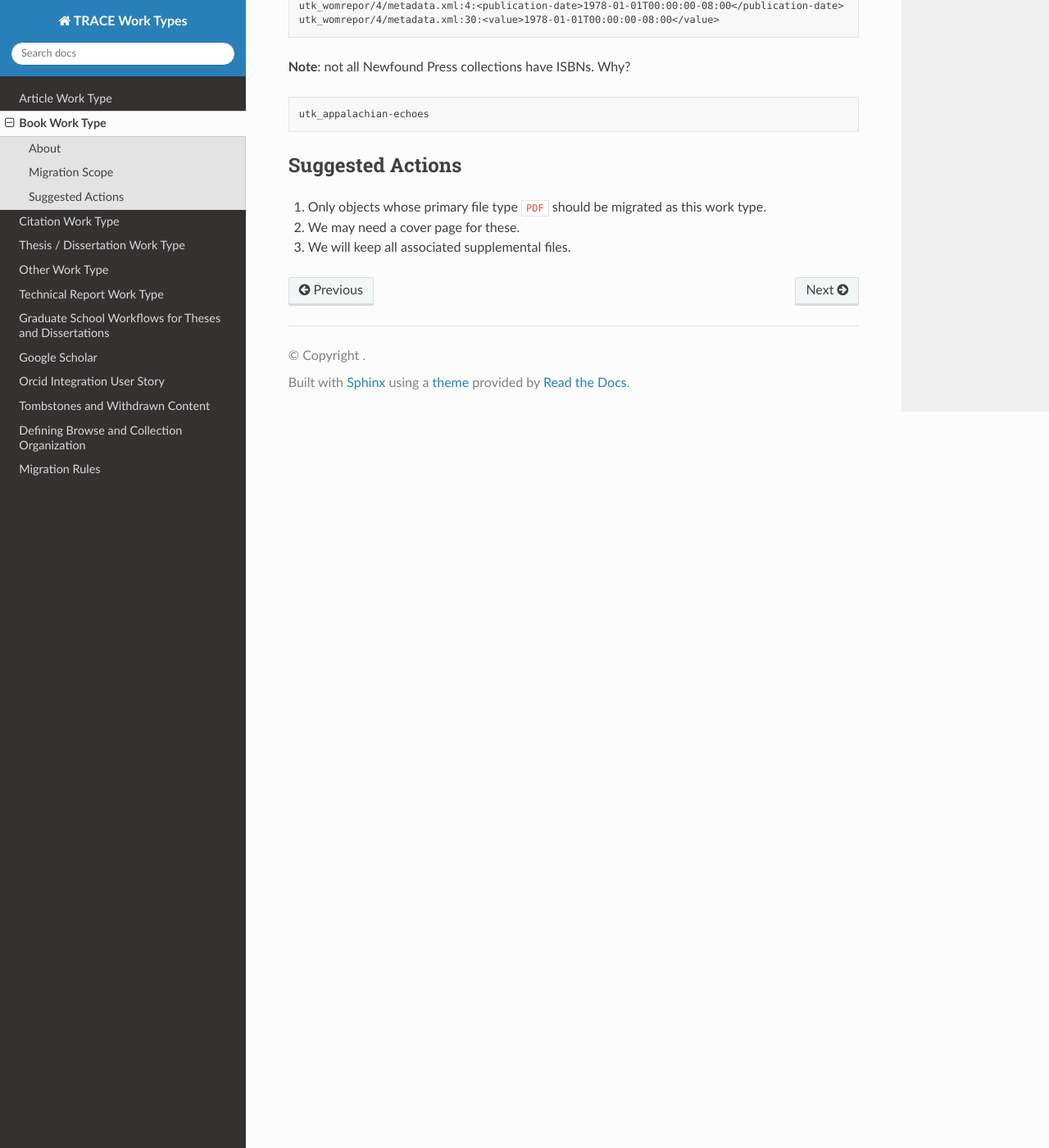
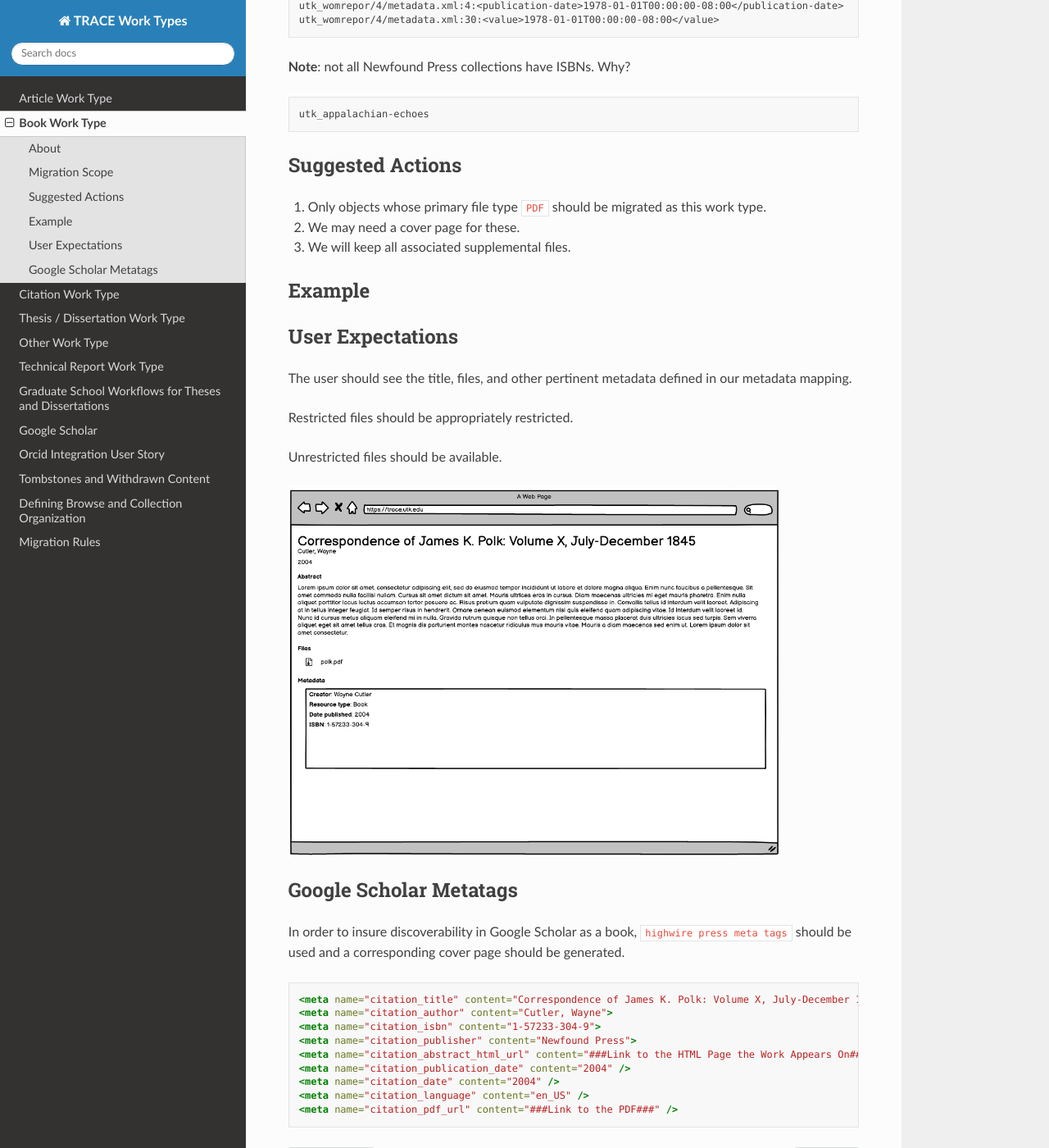
Before and after one commit to utkdigitalinitiatives/trace_work_types_planning, a Sphinx documentation site: the page built from docs/source/contents/book.rst, in a window 1280 px wide and 1400 px high, scrolled down 8719 px. Shown: the whole window at 82% size. Built offline with Sphinx 7.4.7 and the Read the Docs theme 2.0.0, drawn with Linux system fonts in a browser that asks for light colours.

Commit message:
Update book.

```diff
--- a/docs/source/contents/book.rst
+++ b/docs/source/contents/book.rst
@@ -520,3 +520,38 @@ Suggested Actions
 1. Only objects whose primary file type :code:`PDF` should be migrated as this work type.
 2. We may need a cover page for these.
 3. We will keep all associated supplemental files.
+
+Example
+-------
+
+User Expectations
+-----------------
+
+The user should see the title, files, and other pertinent metadata defined in our metadata mapping.
+
+Restricted files should be appropriately restricted.
+
+Unrestricted files should be available.
+
+.. image:: ../images/book_work_type.png
+    :width: 600
+    :Alt: Wireframe of a Sample Technical Report
+
+
+Google Scholar Metatags
+-----------------------
+
+In order to insure discoverability in Google Scholar as a book, :code:`highwire press meta tags` should be
+used and a corresponding cover page should be generated.
+
+.. code-block:: xml
+
+    <meta name="citation_title" content="Correspondence of James K. Polk: Volume X, July-December 1845">
+    <meta name="citation_author" content="Cutler, Wayne">
+    <meta name="citation_isbn" content="1-57233-304-9">
+    <meta name="citation_publisher" content="Newfound Press">
+    <meta name="citation_abstract_html_url" content="###Link to the HTML Page the Work Appears On###">
+    <meta name="citation_publication_date" content="2004" />
+    <meta name="citation_date" content="2004" />
+    <meta name="citation_language" content="en_US" />
+    <meta name="citation_pdf_url" content="###Link to the PDF###" />
```
Also changed, not shown: docs/source/images/book_work_type.png (added).
